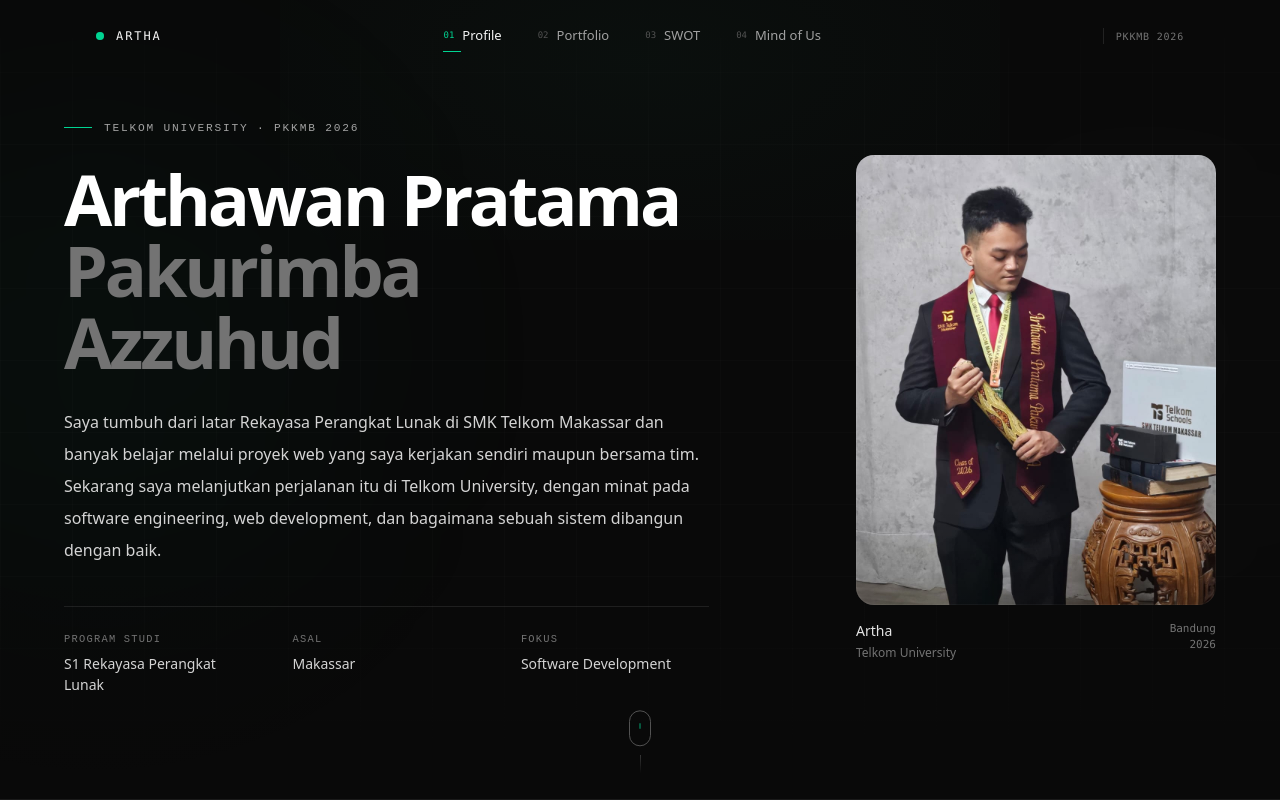
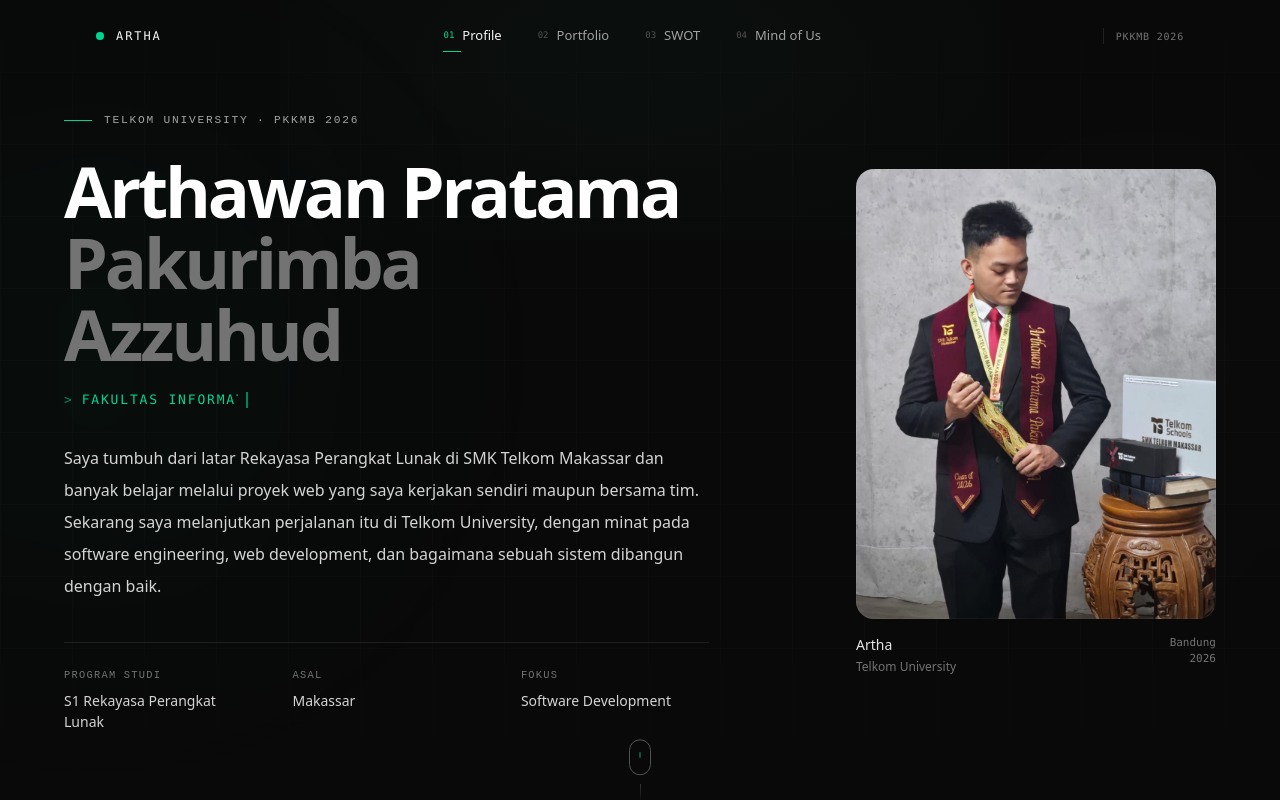
Before and after one commit to arthawansz/portofolio_pkkmb, a Next.js app: page / in a window 1280 px wide. Shown: the top 800 px of the page. Built offline with nearby package versions, Linux system fonts and the light colour scheme.

Commit message:
polish hero with faculty typewriter

```diff
--- a/src/components/Hero.jsx
+++ b/src/components/Hero.jsx
@@ -6,6 +6,8 @@ import { profileData } from "@/data/profileData";
 
 export default function Hero() {
   const { personal } = profileData;
+
+  const facultyText = personal.faculty;
 
   return (
     <section
@@ -46,19 +48,43 @@ export default function Hero() {
           <div className="mb-7 flex items-center gap-3">
             <span className="h-px w-7 bg-emerald-400" />
 
-            <p className="eyebrow">
-              Telkom University · PKKMB 2026
-            </p>
+            <p className="eyebrow">Telkom University · PKKMB 2026</p>
           </div>
 
           {/* Name */}
           <h1 className="max-w-4xl text-[44px] font-semibold leading-[1.02] tracking-[-0.045em] text-white sm:text-6xl lg:text-[70px]">
             Arthawan Pratama
 
-            <span className="block text-neutral-500">
-              Pakurimba Azzuhud
-            </span>
+            <span className="block text-neutral-500">Pakurimba Azzuhud</span>
           </h1>
+
+          {/* Faculty typewriter */}
+          <div className="mt-4 flex min-h-7 items-center gap-2 font-mono text-[12px] uppercase tracking-[0.14em] text-emerald-400 sm:text-[13px]">
+            <span className="text-emerald-400/60">&gt;</span>
+
+            <motion.span
+              initial={{ width: 0 }}
+              animate={{ width: `${facultyText.length}ch` }}
+              transition={{
+                duration: 1.45,
+                delay: 0.45,
+                ease: "linear",
+              }}
+              className="inline-block overflow-hidden whitespace-nowrap"
+            >
+              {facultyText}
+            </motion.span>
+
+            <motion.span
+              animate={{ opacity: [1, 0, 1] }}
+              transition={{
+                duration: 0.8,
+                repeat: Infinity,
+                ease: "linear",
+              }}
+              className="h-4 w-[1.5px] bg-emerald-400"
+            />
+          </div>
 
           {/* Bio */}
           <p className="mt-7 max-w-2xl text-[15px] leading-7 text-neutral-300 sm:text-base sm:leading-8">
@@ -68,33 +94,21 @@ export default function Hero() {
           {/* Personal Data */}
           <div className="mt-10 grid max-w-2xl grid-cols-2 gap-x-10 gap-y-7 border-t border-white/[0.09] pt-6 sm:grid-cols-3">
             <div>
-              <p className="data-label">
-                Program Studi
-              </p>
+              <p className="data-label">Program Studi</p>
 
-              <p className="data-value">
-                {personal.studyProgram}
-              </p>
+              <p className="data-value">{personal.studyProgram}</p>
             </div>
 
             <div>
-              <p className="data-label">
-                Asal
-              </p>
+              <p className="data-label">Asal</p>
 
-              <p className="data-value">
-                {personal.origin}
-              </p>
+              <p className="data-value">{personal.origin}</p>
             </div>
 
             <div>
-              <p className="data-label">
-                Fokus
-              </p>
+              <p className="data-label">Fokus</p>
 
-              <p className="data-value">
-                Software Development
-              </p>
+              <p className="data-value">Software Development</p>
             </div>
           </div>
         </motion.div>
```
